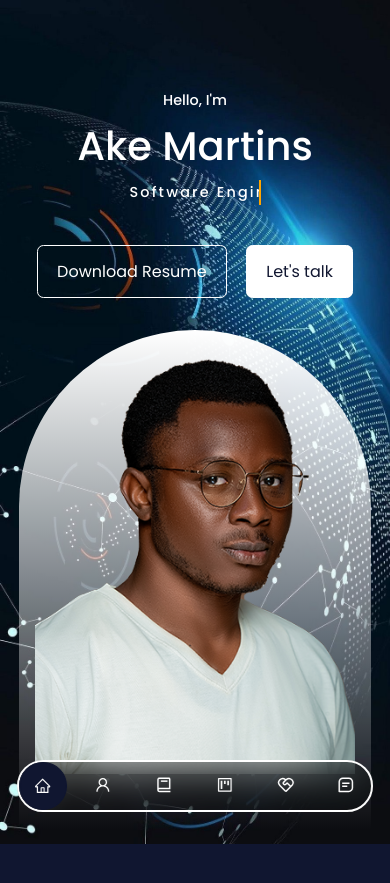
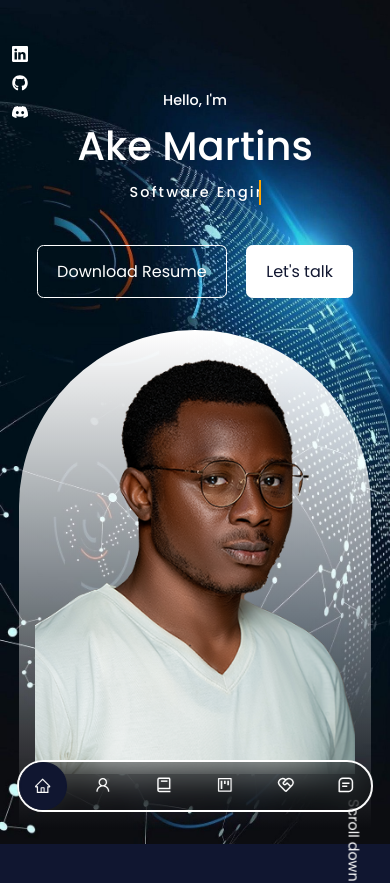
Before and after one commit to M-tech1/my_portfolio, a React (Create React App) app: page / in a window 390 px wide. Shown: the top 883 px of the page. Built offline with nearby package versions, Linux system fonts and the light colour scheme.

Commit message:
fixed social for mobile view

```diff
--- a/src/components/header/header.css
+++ b/src/components/header/header.css
@@ -156,19 +156,20 @@ padding: 0.5rem;
     }
 
     .header__socials{
-        display: none;
-        /* position: relative;
+        /* display: none; */
+        position: fixed;
         display: flex;
-        flex-direction: row;
+        /* flex-direction: row; */
         justify-content: center;
-        top:-810px;
-        right: 10%; */
+        gap: 2px;
+        top: -74%;
+        left: 3%;
     }
     .header__socials::after{
       display: none;
   }
 .scroll__down{
-  display: none;
+  /* display: none; */
 }
 
     .header__container{
```
